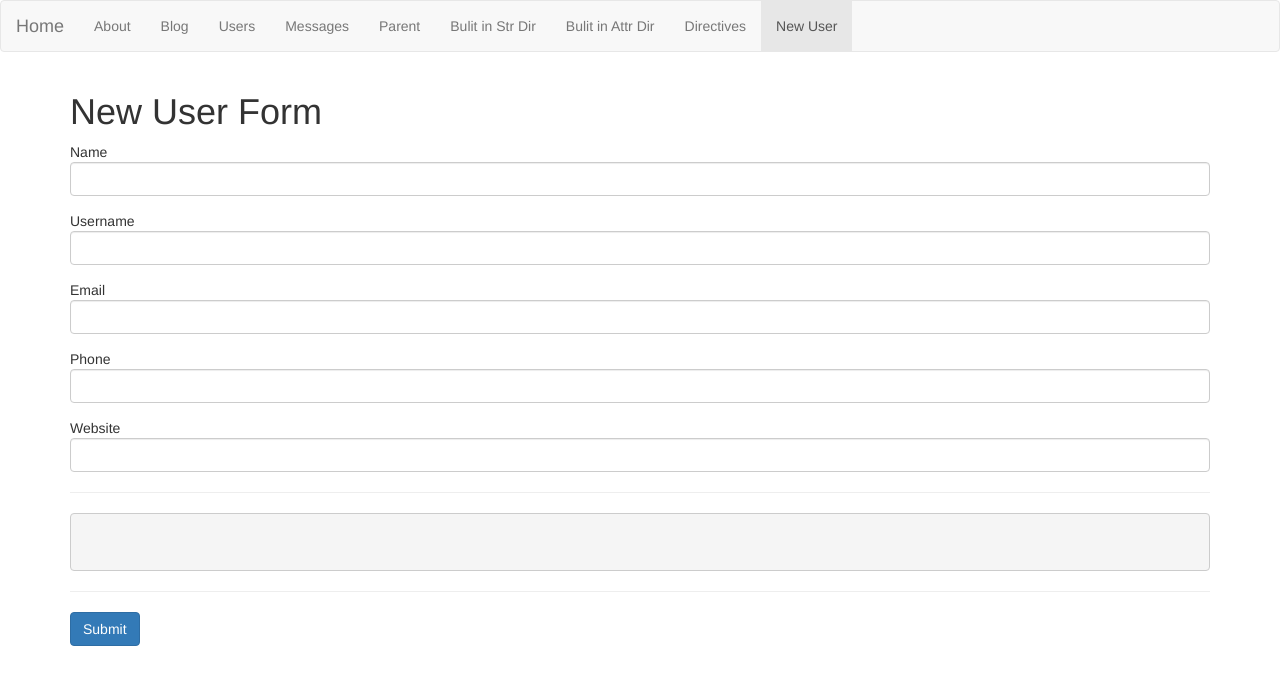
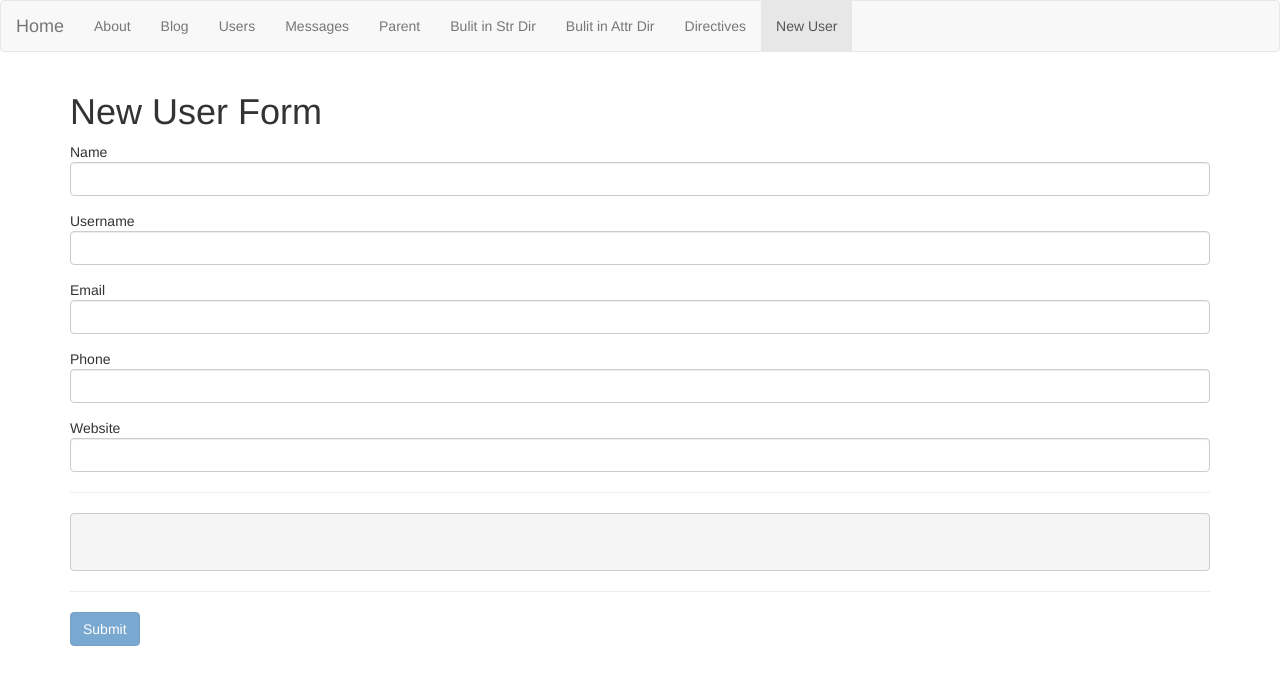
Before and after one commit to MrTato/Angular-9-Masterclass-with-TypeScript-Firebase-Material, an Angular app in the folder MYFIRSTANGULARSAPP/: page /new-user in a window 1280 px wide. Shown: the top 684 px of the page. Built offline with nearby package versions, Linux system fonts and the light colour scheme.

Commit message:
82. Disabling the Submit Button on a Form using form's  flag

```diff
--- a/MYFIRSTANGULARSAPP/src/app/components/new-user/new-user.component.html
+++ b/MYFIRSTANGULARSAPP/src/app/components/new-user/new-user.component.html
@@ -3,7 +3,7 @@
   <form #userForm="ngForm" (ngSubmit)="submit(userForm)">
     <div class="form-group">
       <label for="name"></label
-      >Name<input type="text" name="name" class="form-control" ngModel/>
+      >Name<input required type="text" name="name" class="form-control" ngModel/>
     </div>
     <div class="form-group">
       <label for="username"></label
@@ -26,6 +26,6 @@
 
     </pre>
     <hr>
-    <button class="btn btn-primary" type="submit">Submit</button>
+    <button class="btn btn-primary" type="submit" [disabled]="userForm.invalid">Submit</button>
   </form>
 </div>
```
